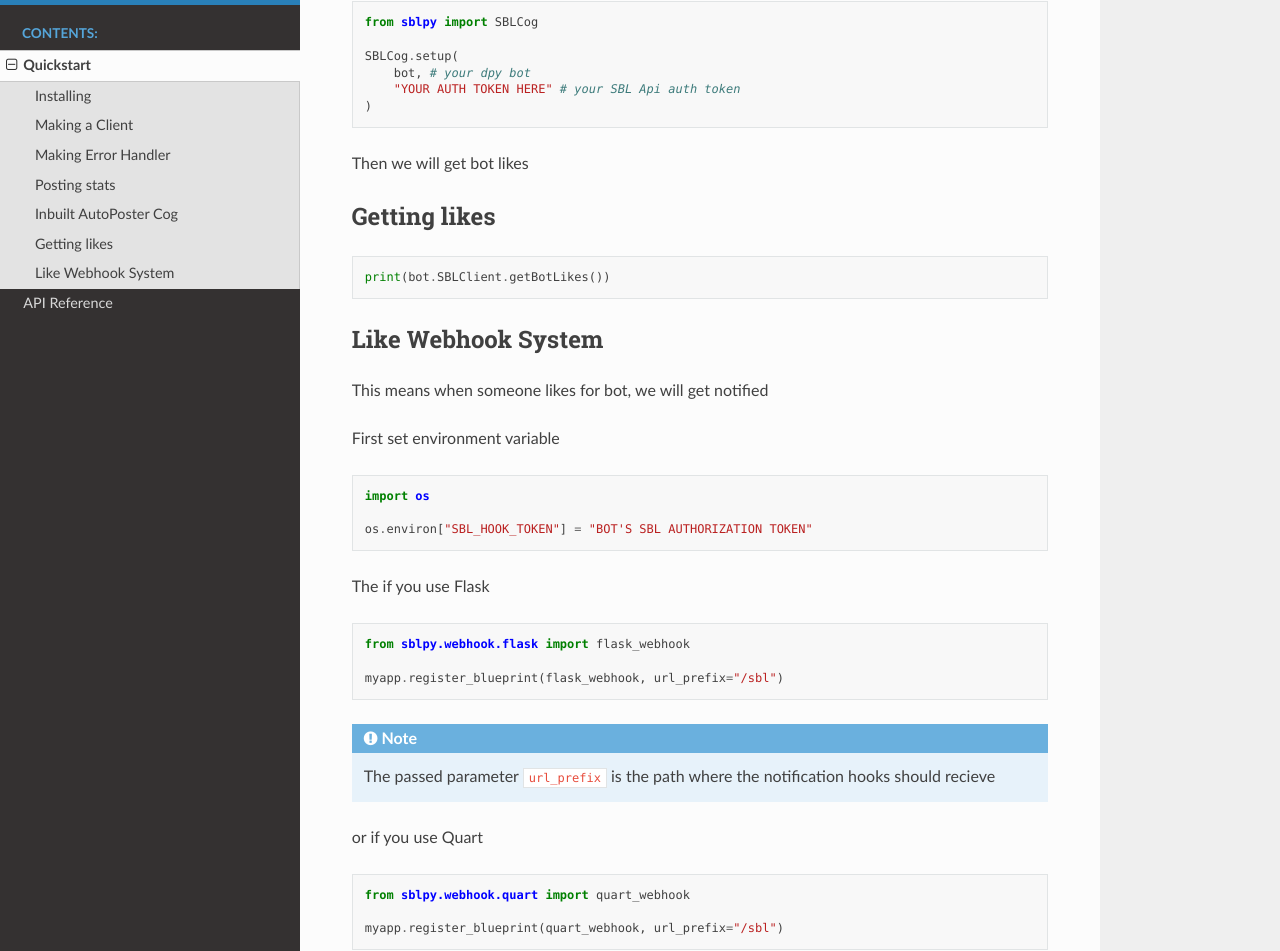
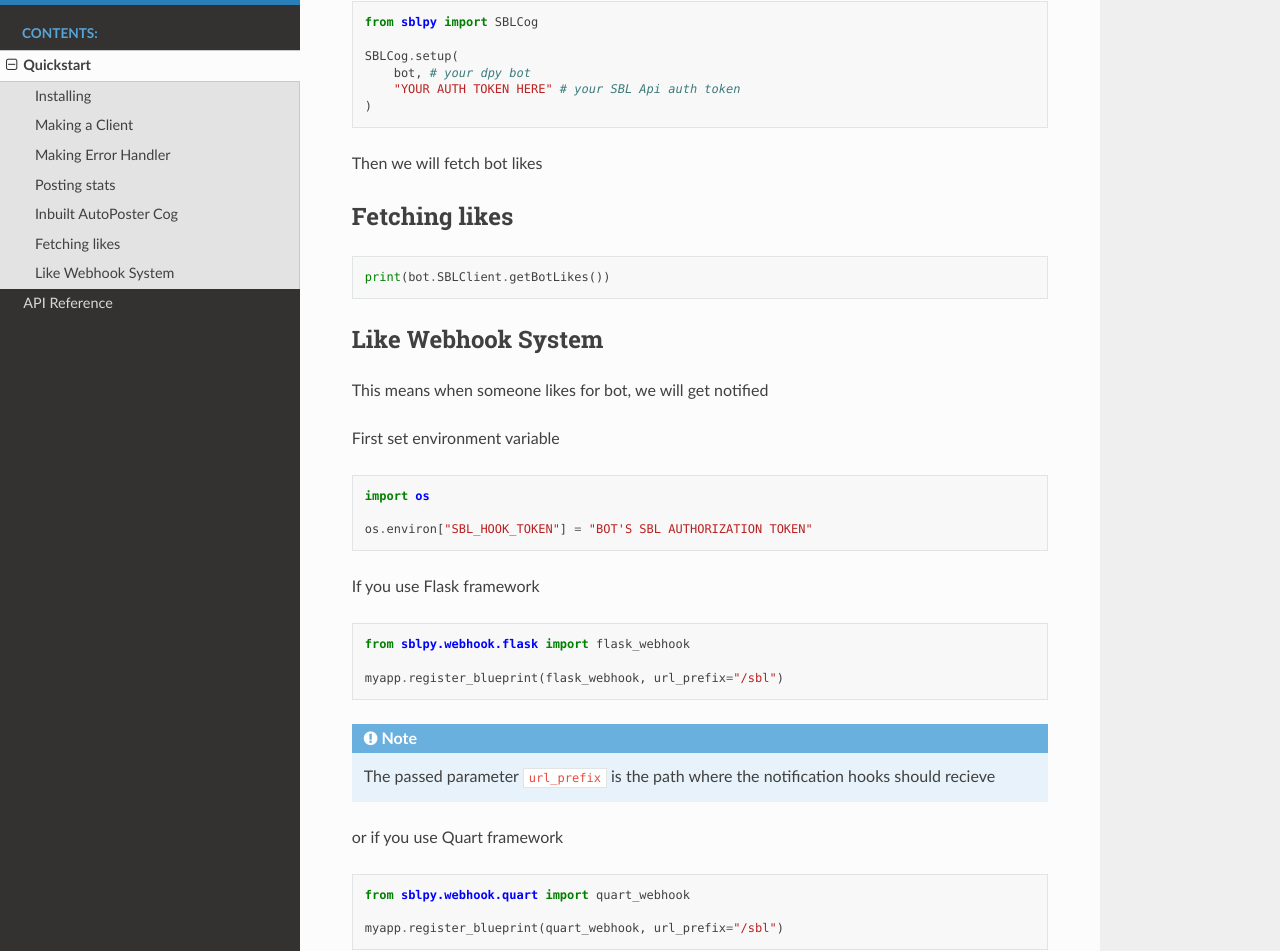
Before and after one commit to Rishiraj0100/SBL.py, a Sphinx documentation site: the page built from docs/quickstart.rst, in a window 1280 px wide and 1400 px high, scrolled down 900 px. Shown: the part 113-1064 px from the top of the window. Built offline with Sphinx 7.4.7 and the Read the Docs theme 2.0.0, drawn with Linux system fonts in a browser that asks for light colours.

Commit message:
Update quickstart.rst

```diff
--- a/docs/quickstart.rst
+++ b/docs/quickstart.rst
@@ -57,9 +57,9 @@ Inbuilt AutoPoster Cog
         "YOUR AUTH TOKEN HERE" # your SBL Api auth token
     )
 
-Then we will get bot likes
+Then we will fetch bot likes
 
-Getting likes
+Fetching likes
 ---------------
 
 .. code-block:: python3
@@ -80,7 +80,7 @@ First set environment variable
 
     os.environ["SBL_HOOK_TOKEN"] = "BOT'S SBL AUTHORIZATION TOKEN"
 
-The if you use Flask
+If you use Flask framework
 
 .. code-block:: python3
 
@@ -91,7 +91,7 @@ The if you use Flask
 .. note::
    The passed parameter ``url_prefix`` is the path where the notification hooks should recieve
 
-or if you use Quart
+or if you use Quart framework
 
 .. code-block:: python3
 
```
